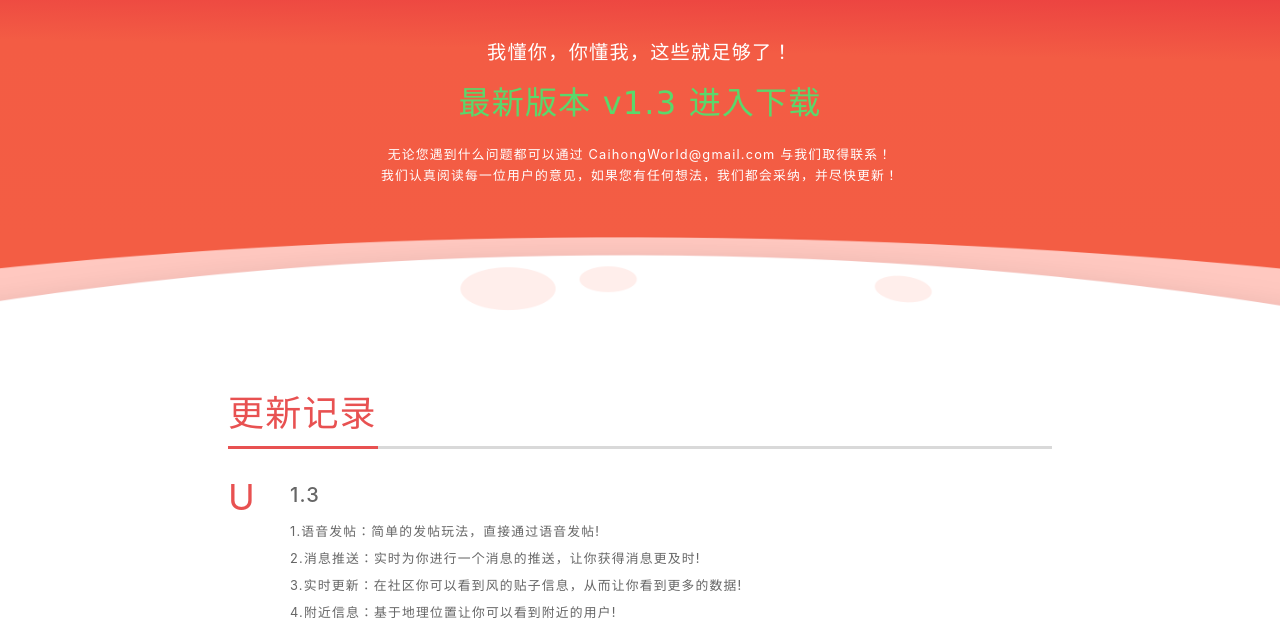
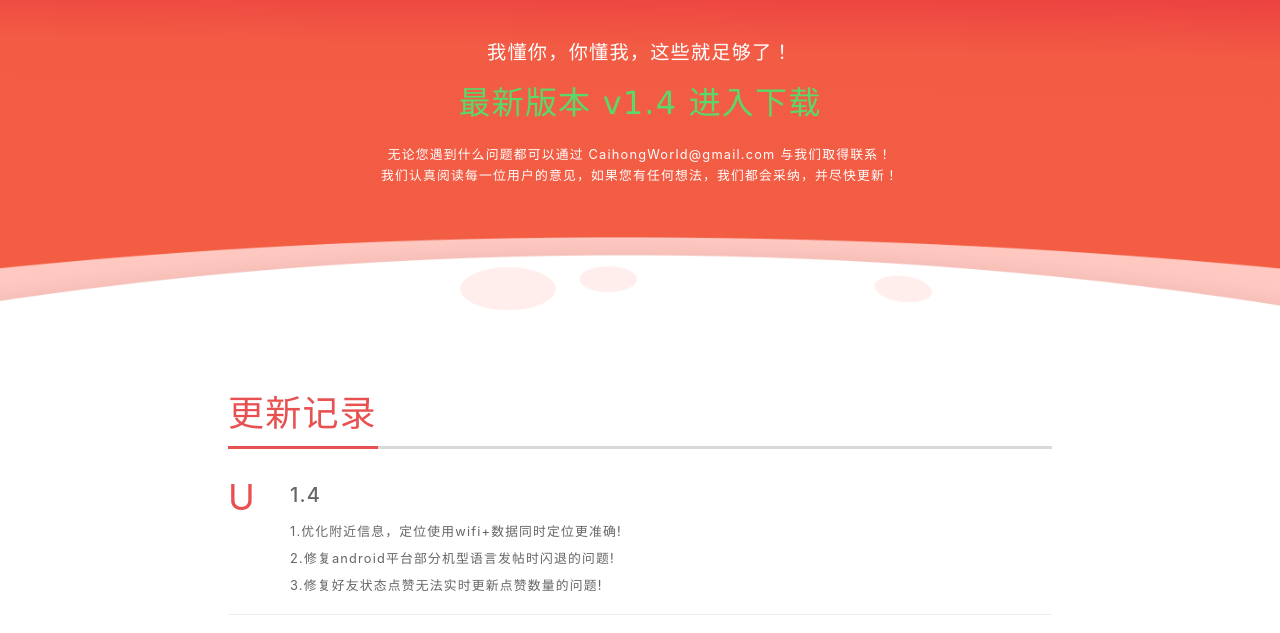
Before and after one commit to Potala8050/WEB-82501010, a plain HTML site: page docs/index.html in a window 1280 px wide. Shown: the part 126-759 px from the top of the page. Drawn offline with Linux system fonts and the light colour scheme; a script that the page names is missing.

Commit message:
docs\app\download.html

```diff
--- a/docs/index.html
+++ b/docs/index.html
@@ -388,7 +388,7 @@
                 <img class="logo_img" src="static/picture/logo.png" alt="logo">
                 <h2>我懂你，你懂我，这些就足够了！</h2>
 				<br />
-				<p><b><font face="verdana" size="6"  color="00FFFF"><a target="_blank" href="app/download.html">最新版本 v1.3 进入下载</a></font></b></p>
+				<p><b><font face="verdana" size="6"  color="00FFFF"><a target="_blank" href="app/download.html">最新版本 v1.4 进入下载</a></font></b></p>
                 <!--
                 <div class="download_content">
                     <a class="btn pop android3" href="https://caihong.world"><i class="icon android"></i>安卓下载</a>
@@ -408,6 +408,18 @@
     <div class="container c2">
         <div class="content">
             <h2 class="main_title">更新记录<span></span></h2>
+            <div class="QandA">
+                <div>
+                    <span>U</span>
+                    <span>
+                        <p class="qu">1.4</p>
+                        <p class="ans">1.优化附近信息，定位使用wifi+数据同时定位更准确!</p>
+                        <p class="ans">2.修复android平台部分机型语言发帖时闪退的问题!</p>
+                        <p class="ans">3.修复好友状态点赞无法实时更新点赞数量的问题!</p>
+                    </span>
+                </div>
+            </div>
+            <div class="line"></div>
             <div class="QandA">
                 <div>
                     <span>U</span>
```
Also changed, not shown: docs/app/download.html (+1 -1 lines).
